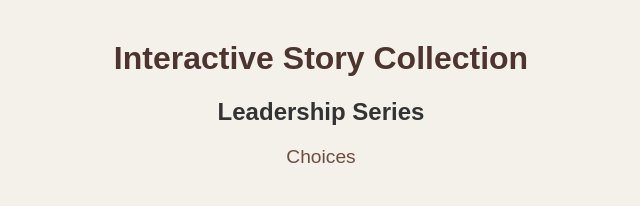
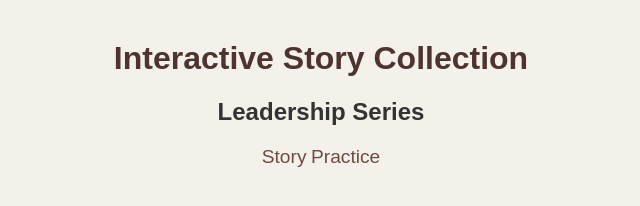
Before and after one commit to rockchalknam/coffee, a plain HTML site: page index.html in a window 1280 px wide. Shown: the full height of the page, 319-959 px from the left. Drawn offline with Linux system fonts and the light colour scheme.

Commit message:
Update index.html

```diff
--- a/index.html
+++ b/index.html
@@ -31,7 +31,8 @@
   <h2>Leadership Series</h2>
 
   <p>
-    <a href="leadership/nam.html">Choices</a>
+    <a href="leadership/nam.html">Story</a>
+    <a href="leadership/cross.html">Practice</a>
   </p>
 
 </body>
```
